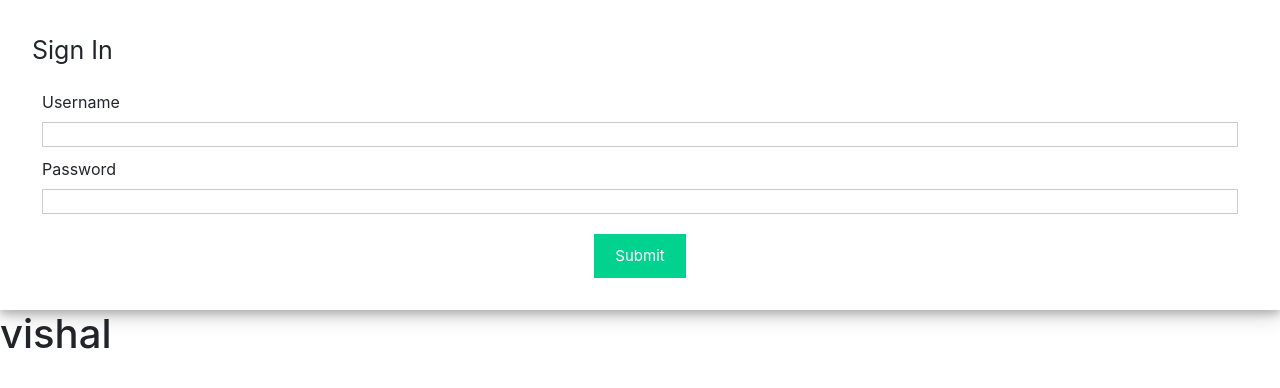
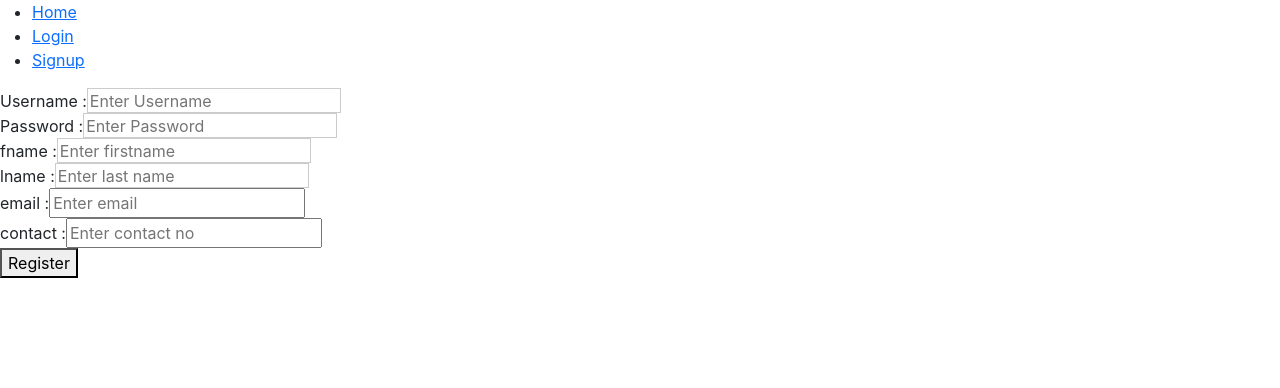
Before and after one commit to Utkarshp23/BMP-frontend, a React (Create React App) app: page /signup in a window 1280 px wide. Shown: the top 388 px of the page. Built offline with nearby package versions, Linux system fonts and the light colour scheme.

Commit message:
embedded routing with login and signup

```diff
--- a/src/App.js
+++ b/src/App.js
@@ -1,20 +1,20 @@
-
-
-import Loginform from "./component/Loginform";
-import Bmplogin from "./component/Bmplogin";
-
-
-
+import { BrowserRouter, Routes, Route, Link, Navigate } from 'react-router-dom';
 
 function App() {
-
   return (
-    <div className="App">
-
-
-      <Bmplogin/>
-      {/* <Loginform/> */}
-
+    <div className='App'>
+      <ul>
+        <li>
+          <Link to='/'>Home</Link>
+        </li>
+        <li>
+          {/* <Navigate to='/login' /> */}
+          <Link to='/login'>Login</Link>
+        </li>
+        <li>
+          <Link to='/signup'>Signup</Link>
+        </li>
+      </ul>
     </div>
   );
 }
--- a/src/component/Loginform.js
+++ /dev/null
@@ -1,20 +0,0 @@
-import React from 'react';
-function Loginform()
-{
-    return (<div>
-        <form>
-        <label for="uname"><b>Username</b></label>
-        <input type="text" placeholder="Enter Username" name="uname" pattern="(?=.*[a-z])(?=.*[A-Z].{4,12})" title='Username must contain 4 to 12 charecters' />
-        <br/>
-
-        <label for="psw"><b>Password</b></label>
-        <input type="password" placeholder="Enter Password" name="psw" pattern="(?=.*\d)(?=.*[a-z])(?=.*[A-Z]).{8,}" title="Must contain at least one number and one uppercase and lowercase letter, and at least 8 or more characters"/>
-        <br/>
-
-        <button type="submit">Login</button>
-
-        </form>
-    </div>)
-}
-
-export default Loginform;
--- /dev/null
+++ b/src/components/Signup.js
@@ -0,0 +1,24 @@
+import React from 'react'
+
+export default function Register() {
+    return (
+        <div>
+            <form>
+                <label>Username : </label>
+                <input type="text" placeholder="Enter Username" name="username" pattern="[A-Za-z]{5,14}" title="userid length must be atleast 5 characters and at most 15 characters" required /><br />
+                <label>Password : </label>
+                <input type="password" placeholder="Enter Password" name="password" pattern="(?=.*\d)(?=.*[a-z])(?=.*[A-Z]).{8,}" title="Must contain at least one number and one uppercase and lowercase letter, and at least 8 or more characters" required /><br />
+                <label>fname : </label>
+                <input type="text" placeholder="Enter firstname" name="fname" pattern="[A-Za-z]{5,14}" title="fname length must be atleast 5 characters and at most 15 characters" required /><br />
+                <label>lname : </label>
+                <input type="text" placeholder="Enter last name" name="lname" pattern="[A-Za-z]{5,14}" title="lname length must be atleast 5 characters and at most 15 characters" required /><br />
+                <label>email : </label>
+                <input type="email" placeholder="Enter email" name="email" required /><br />
+                <label>contact : </label>
+                <input type="number" placeholder="Enter contact no" name="contact" pattern="[0-9]{10}" title="Enter valid contact no with 10 digit not prefix" required /><br />
+                <button type="submit">Register</button>
+
+            </form>
+        </div>
+    )
+}
--- a/src/index.js
+++ b/src/index.js
@@ -5,12 +5,23 @@ import 'bootstrap/dist/js/bootstrap.bundle.min';
 
 import React from 'react';
 import ReactDOM from 'react-dom/client';
+import { BrowserRouter, Route, Routes } from 'react-router-dom';
 import './index.css';
 import App from './App';
+import Login from './components/Login';
+import Signup from './components/Signup';
+
 
 const root = ReactDOM.createRoot(document.getElementById('root'));
 root.render(
   <React.StrictMode>
-    <App />
+    <BrowserRouter>
+      <App />
+      <Routes>
+        {/* <Route exact path='/' element={<App />}></Route> */}
+        <Route exact path='/login' element={<Login />}></Route>
+        <Route exact path='/signup' element={<Signup />}></Route>
+      </Routes>
+    </BrowserRouter>
   </React.StrictMode>
 );
```
Also changed, not shown: src/component/Register.js (deleted, +0 -25 lines), src/components/Login.js (renamed from src/component/Bmplogin.js), src/components/style.css (renamed from src/component/style.css).
